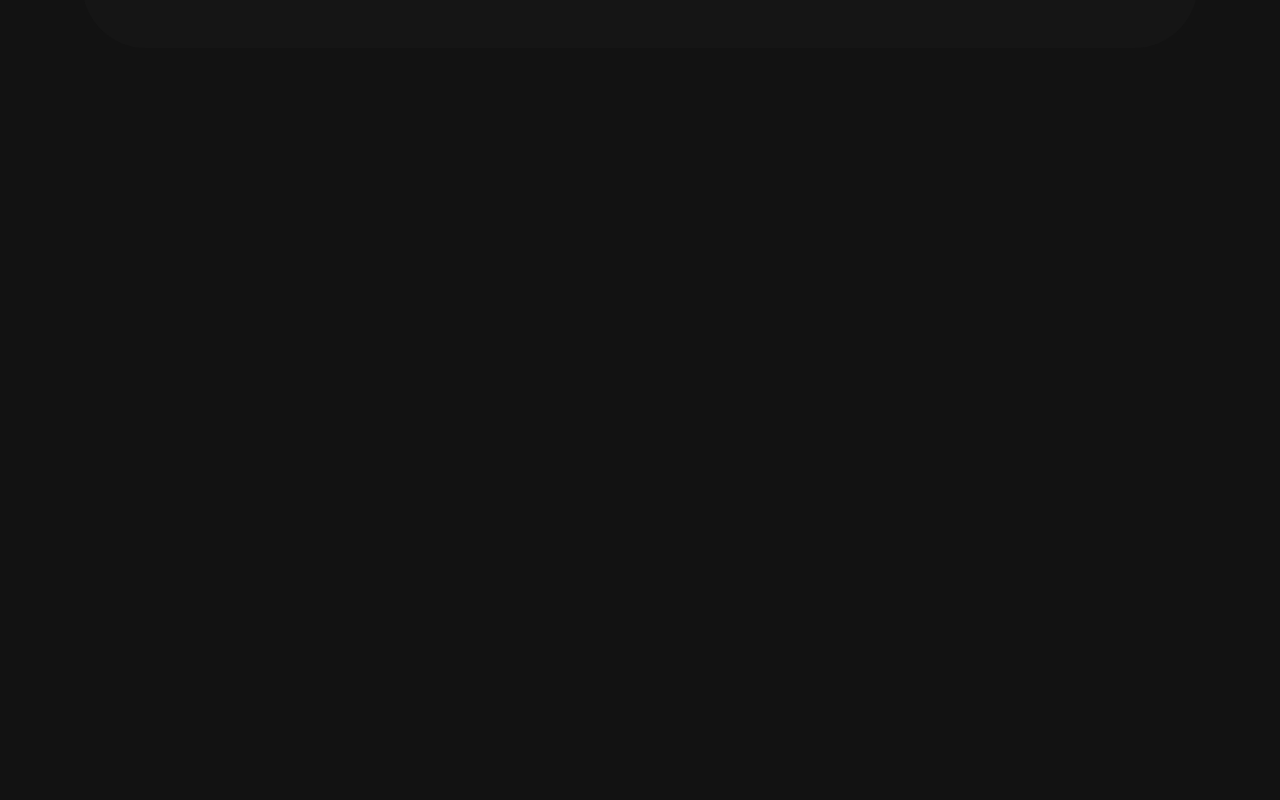
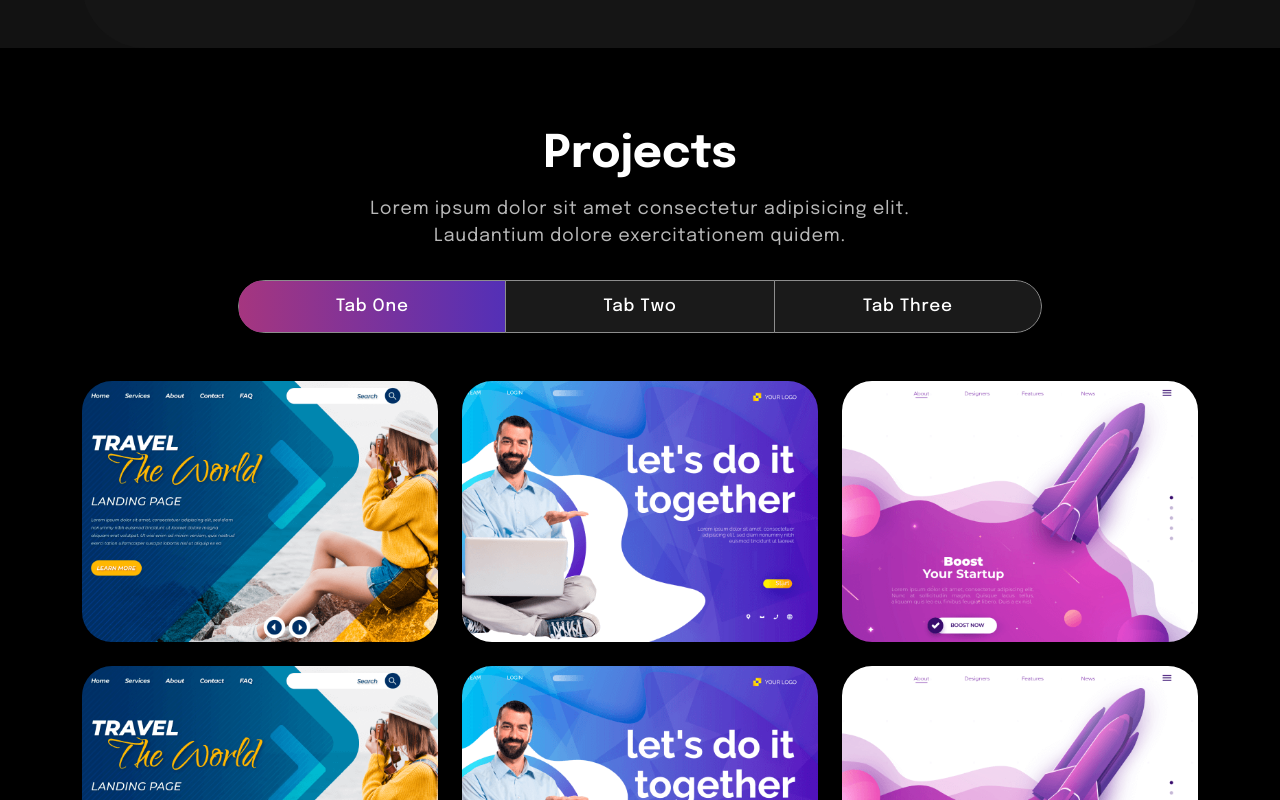
Before and after one commit to jam-jam200/portfolio1, a React (Vite) app: page / in a window 1280 px wide. Shown: the part 1460-2260 px from the top of the page. Before the commit the page ends 1508 px from the top, so only its background shows below. Built offline with nearby package versions, Linux system fonts and the light colour scheme.

Commit message:
project done

```diff
--- a/src/App.css
+++ b/src/App.css
@@ -378,3 +378,147 @@
   width: 40%;
   z-index: -4;
 }
+
+.project {
+  padding: 80px 0;
+  position: relative;
+  background-color: black;
+}
+
+.project h2 {
+  font-size: 45px;
+  font-weight: 700;
+  text-align: center;
+}
+
+.project p {
+  color: #b8b8b8;
+  font-size: 18px;
+  letter-spacing: 0.8px;
+  line-height: 1.5em;
+  margin: 14px auto 30px auto;
+  text-align: center;
+  width: 56%;
+}
+
+.project .nav.nav-pills {
+  width: 72%;
+  margin: 0 auto;
+  border-radius: 50px;
+  background-color: rgb(255 255 255 / 10%);
+  overflow: hidden;
+}
+
+.project .nav.nav-pills .nav-item {
+  width: 33.33333%;
+}
+
+.project .nav.nav-pills .nav-link {
+  background-color: transparent;
+  border-radius: 0;
+  padding: 17px 0;
+  color: #fff;
+  width: 100%;
+  font-size: 17px;
+  letter-spacing: 0.8px;
+  font-weight: 500;
+  position: relative;
+  transition: 0.3s ease-in-out;
+  text-align: center;
+  z-index: 0;
+}
+
+.project .nav.nav-pills .nav-link::before {
+  content: "";
+  position: absolute;
+  width: 0;
+  height: 100%;
+  background: linear-gradient(90.21deg, #aa367c -5.91%, #4a2fbd 111.58%);
+  top: 0;
+  left: 0;
+  z-index: -1;
+  transition: 0.3s ease-in-out;
+}
+
+.project .nav.nav-pills .nav-link.active::before {
+  width: 100% !important;
+}
+
+.project .nav.nav-pills .nav-link.active {
+  border: 1px solid rgba(255, 255, 255, 1);
+}
+
+.nav-link#projects-tabs-tab-first {
+  border: 1px solid rgba(255, 255, 255, 0.5);
+  border-radius: 55px 0px 0px 55px;
+}
+
+.nav-link#projects-tabs-tab-second {
+  border-top: 1px solid rgba(255, 255, 255, 0.5);
+  border-bottom: 1px solid rgba(255, 255, 255, 0.5);
+}
+
+.nav-link#projects-tabs-tab-third {
+  border: 1px solid rgba(255, 255, 255, 0.5);
+  border-radius: 0 55px 55px 0;
+}
+
+.proj-imgbx {
+  position: relative;
+  border-radius: 30px;
+  overflow: hidden;
+  margin-bottom: 24px;
+}
+
+.proj-imgbx::before {
+  content: "";
+  background: linear-gradient(90.21deg, #aa367c -5.91%, #4a2fbd 111.58%);
+  opacity: 0.85;
+  position: absolute;
+  width: 100%;
+  height: 0;
+  transition: 0.4s ease-in-out;
+}
+
+.proj-imgbx:hover::before {
+  height: 100%;
+}
+
+.proj-txtx {
+  position: absolute;
+  text-align: center;
+  top: 65%;
+  left: 50%;
+  transform: translate(-50%, -50%);
+  transition: 0.5s ease-in-out;
+  opacity: 0;
+  width: 100%;
+}
+
+.proj-imgbx:hover .proj-txtx {
+  top: 50%;
+  opacity: 1;
+}
+
+.proj-txtx h4 {
+  font-size: 30px;
+  font-weight: 700;
+  letter-spacing: 0.8px;
+  line-height: 1.1em;
+}
+
+.proj-txtx span {
+  font-style: italic;
+  font-weight: 400;
+  font-size: 15px;
+  letter-spacing: 0.8px;
+}
+
+.background-image-right {
+  top: 20%;
+  position: absolute;
+  bottom: 0;
+  width: 35%;
+  right: 0;
+  z-index: -4;
+}
--- a/src/App.jsx
+++ b/src/App.jsx
@@ -1,6 +1,6 @@
 import "./App.css";
 import "bootstrap/dist/css/bootstrap.min.css";
-import { NavBar, Banner, Skills } from "./components";
+import { NavBar, Banner, Skills, Projects } from "./components";
 
 function App() {
   return (
@@ -8,6 +8,7 @@
       <NavBar />
       <Banner />
       <Skills />
+      <Projects />
     </div>
   );
 }
--- /dev/null
+++ b/src/components/Projects.jsx
@@ -0,0 +1,115 @@
+import React from "react";
+import { Col, Container, Row, Nav, Tab } from "react-bootstrap";
+import { projectImg1, projectImg2, projectImg3, colorSharp2 } from "../assets";
+
+function ProjectCard({ title, description, imgUrl }) {
+  return (
+    <Col sm={6} md={4}>
+      <div className="proj-imgbx">
+        <img src={imgUrl} alt="images" />
+        <div className="proj-txtx">
+          <h4>{title}</h4>
+          <span>{description}</span>
+        </div>
+      </div>
+    </Col>
+  );
+}
+
+function Projects() {
+  const projects = [
+    {
+      title: "Business Startup",
+      description: "Design & Development",
+      imgUrl: projectImg1,
+    },
+    {
+      title: "Business Startup",
+      description: "Design & Development",
+      imgUrl: projectImg2,
+    },
+    {
+      title: "Business Startup",
+      description: "Design & Development",
+      imgUrl: projectImg3,
+    },
+    {
+      title: "Business Startup",
+      description: "Design & Development",
+      imgUrl: projectImg1,
+    },
+    {
+      title: "Business Startup",
+      description: "Design & Development",
+      imgUrl: projectImg2,
+    },
+    {
+      title: "Business Startup",
+      description: "Design & Development",
+      imgUrl: projectImg3,
+    },
+  ];
+
+  return (
+    <section className="project" id="projects">
+      <Container>
+        <Row>
+          <Col>
+            <h2>Projects</h2>
+            <p>
+              Lorem ipsum dolor sit amet consectetur adipisicing elit.
+              Laudantium dolore exercitationem quidem.
+            </p>
+            <Tab.Container id="projects-tabs" defaultActiveKey="first">
+              <Nav
+                variant="pills"
+                className="nav-pills mb-5 justify-content-center align-items-center"
+                id="pills-tab"
+              >
+                <Nav.Item>
+                  <Nav.Link eventKey="first">Tab One</Nav.Link>
+                </Nav.Item>
+                <Nav.Item>
+                  <Nav.Link eventKey="second">Tab Two</Nav.Link>
+                </Nav.Item>
+                <Nav.Item>
+                  <Nav.Link eventKey="third">Tab Three</Nav.Link>
+                </Nav.Item>
+              </Nav>
+              <Tab.Content>
+                <Tab.Pane eventKey="first">
+                  <Row>
+                    {projects.map((project, index) => (
+                      <ProjectCard key={index} {...project} />
+                    ))}
+                  </Row>
+                </Tab.Pane>
+                <Tab.Pane eventKey="second">
+                  <Row>
+                    {projects.map((project, index) => (
+                      <ProjectCard key={index} {...project} />
+                    ))}
+                  </Row>
+                </Tab.Pane>
+                <Tab.Pane eventKey="third">
+                  <Row>
+                    {projects.map((project, index) => (
+                      <ProjectCard key={index} {...project} />
+                    ))}
+                  </Row>
+                </Tab.Pane>
+              </Tab.Content>
+            </Tab.Container>
+          </Col>
+        </Row>
+      </Container>
+      <img
+        src={colorSharp2}
+        alt="backgroung image"
+        className="background-image-right"
+      />
+    </section>
+  );
+}
+
+export default Projects;
--- a/src/components/index.js
+++ b/src/components/index.js
@@ -1,5 +1,6 @@
 import NavBar from "./Navbar";
 import Banner from "./Banner";
 import Skills from "./Skills";
+import Projects from "./Projects";
 
-export { NavBar, Banner, Skills };
+export { NavBar, Banner, Skills, Projects };
```
